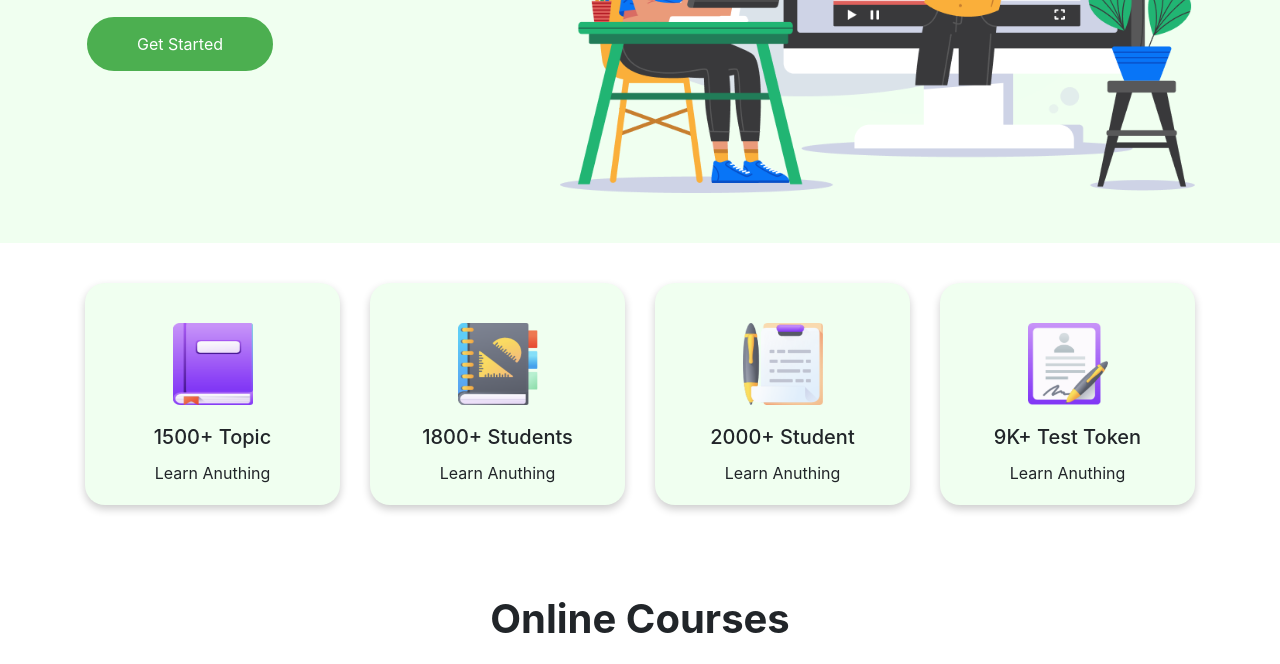
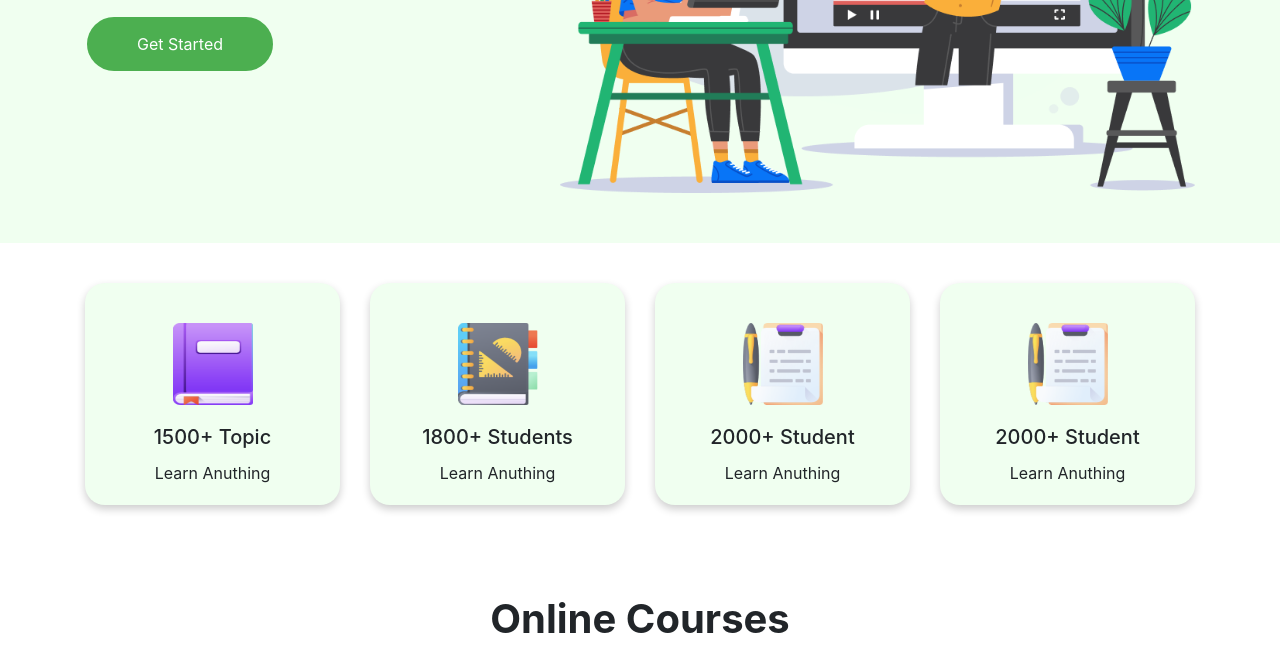
Before and after one commit to hafiz1993/e-school, a plain HTML site: page index.html in a window 1280 px wide. Shown: the part 433-1097 px from the top of the page. Drawn offline with nearby package versions, Linux system fonts and the light colour scheme.

Commit message:
thired-commit

```diff
--- a/index.html
+++ b/index.html
@@ -88,9 +88,9 @@
       </div>
       <div class="col-md-3">
         <div class="cardset">
-          <img class="card-img-top" src="ICON/Student.png">
+          <img class="card-img-top" src="ICON/Test.png">
           <div class="card-body">
-            <h5 class="card-title">9K+ Test Token</h5>
+            <h5 class="card-title">2000+ Student</h5>
             <p class="card-text">Learn Anuthing</p>
           </div>
         </div>
```
